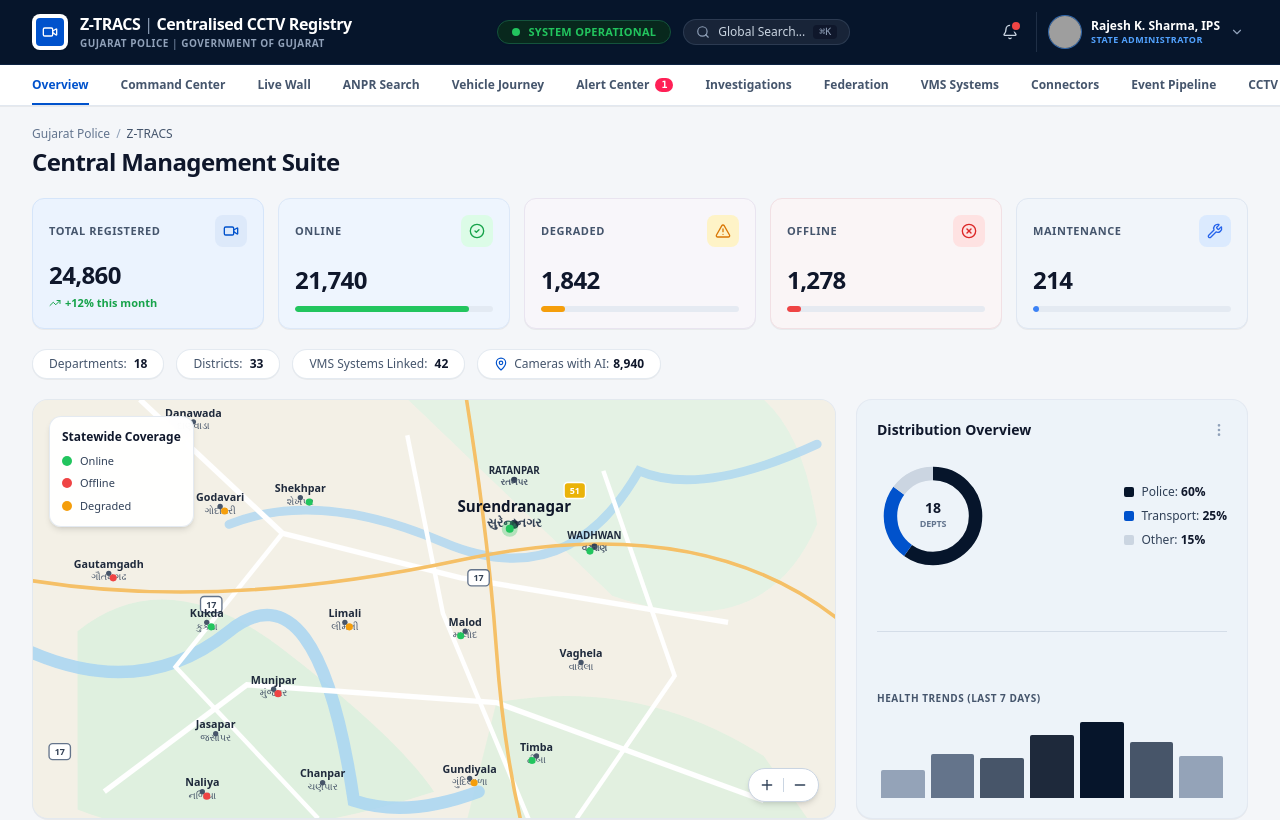
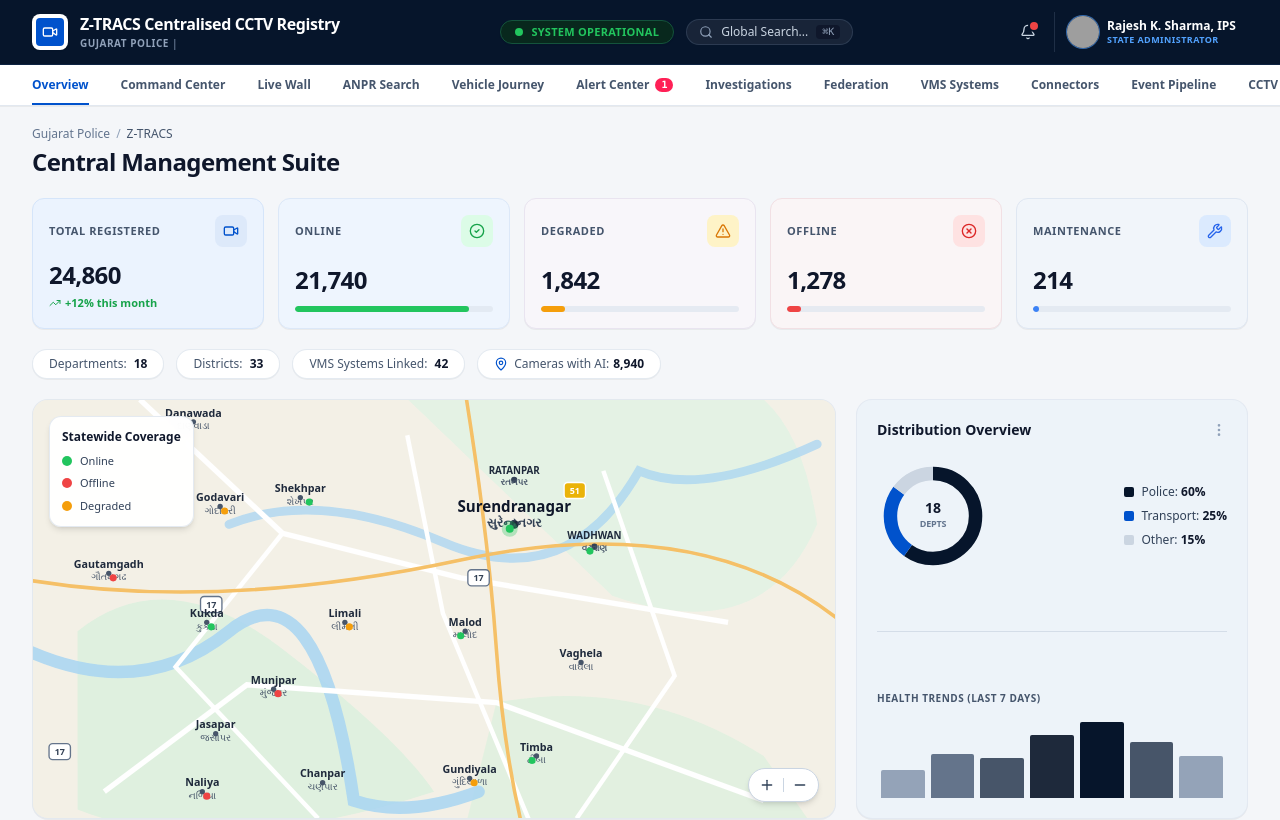
Before and after one commit to tusharzeexai-stack/Z-T, a React (Vite) app: page / in a window 1280 px wide. Shown: the top 820 px of the page. Built offline with nearby package versions, Linux system fonts and the light colour scheme; grey boxes are pictures that could not be loaded.

Commit message:
style: 100% responsiveness across mobile, tablet, desktop, and ultrawide viewports

```diff
--- a/src/App.tsx
+++ b/src/App.tsx
@@ -259,6 +259,7 @@ function MainApp() {
         onOpenSearch={() => setIsSearchModalOpen(true)}
         searchQuery={searchQuery}
         onSearchChange={setSearchQuery}
+        activeTab={activeTab}
         onNavigateTab={setActiveTab}
       />
 
--- a/src/components/Header.tsx
+++ b/src/components/Header.tsx
@@ -1,11 +1,12 @@
 import React, { useState } from 'react';
 import {
   Bell,
-  HelpCircle,
   CheckCircle2,
   Video,
   Search,
-  ChevronDown
+  ChevronDown,
+  Menu,
+  X
 } from 'lucide-react';
 import { Language, UserRole } from '../types';
 import { useRBAC, ROLE_PERMISSIONS_MAP } from '../context/RBACContext';
@@ -21,6 +22,7 @@ interface HeaderProps {
   onOpenSearch?: () => void;
   unreadAlertCount?: number;
   unreadAlertsCount?: number;
+  activeTab?: string;
   onNavigateTab?: (tab: string) => void;
 }
 
@@ -31,25 +33,59 @@ export const Header: React.FC<HeaderProps> = ({
   onOpenSearch,
   unreadAlertCount = 3,
   unreadAlertsCount = 3,
+  activeTab = 'overview',
   onNavigateTab = (_tab: string) => {},
 }) => {
   const effectiveAlertCount = unreadAlertCount || unreadAlertsCount;
   const handleNotifyClick = onToggleNotifications || onOpenNotifications || (() => {});
   const { currentUser, currentRole, switchRole } = useRBAC();
   const [isRoleDropdownOpen, setIsRoleDropdownOpen] = useState(false);
+  const [isMobileMenuOpen, setIsMobileMenuOpen] = useState(false);
+
+  const mobileNavItems = [
+    { id: 'overview', label: 'Overview' },
+    { id: 'command-center', label: 'Command Center' },
+    { id: 'live-view', label: 'Live Wall' },
+    { id: 'anpr-search', label: 'ANPR Search' },
+    { id: 'vehicle-journey', label: 'Vehicle Journey' },
+    { id: 'alerts', label: 'Alert Center' },
+    { id: 'investigations', label: 'Investigations' },
+    { id: 'federation-overview', label: 'Federation Mesh' },
+    { id: 'vms-management', label: 'VMS Platforms' },
+    { id: 'connectors', label: 'Connectors' },
+    { id: 'event-flow', label: 'Event Pipeline' },
+    { id: 'gis', label: 'CCTV GIS' },
+    { id: 'registry', label: 'Camera Registry' },
+    { id: 'onboarding', label: 'Onboarding' },
+    { id: 'health', label: 'Health Monitoring' },
+    { id: 'departments', label: 'Departments' },
+    { id: 'districts', label: 'Districts' },
+    { id: 'gap-analysis', label: 'Gap Analysis' },
+    { id: 'reports', label: 'Reports' },
+    { id: 'administration', label: 'Administration' },
+    { id: 'audit', label: 'Audit' },
+  ];
 
   return (
     <header className="w-full bg-[#06152B] text-white border-b border-[#0D2342] select-none sticky top-0 z-40">
-      <div className="w-full px-4 sm:px-6 lg:px-8 py-3">
-        <div className="flex items-center justify-between gap-4">
+      <div className="w-full px-3 sm:px-6 lg:px-8 py-2.5 sm:py-3">
+        <div className="flex items-center justify-between gap-2 sm:gap-4">
 
-          {/* Left: Emblem & Title */}
+          {/* Left: Mobile Menu Toggle & Logo */}
+          <div className="flex items-center space-x-2 sm:space-x-3">
+            <button
+              onClick={() => setIsMobileMenuOpen(p => !p)}
+              className="lg:hidden p-1.5 rounded-lg bg-slate-800 text-slate-300 hover:text-white transition"
+              title="Toggle Mobile Navigation"
+            >
+              {isMobileMenuOpen ? <X className="w-5 h-5" /> : <Menu className="w-5 h-5" />}
+            </button>
+
             <div
-            className="flex items-center space-x-3 cursor-pointer group shrink-0"
+              className="flex items-center space-x-2.5 sm:space-x-3 cursor-pointer group shrink-0"
               onClick={() => onNavigateTab('overview')}
             >
-            {/* White Logo Square with Blue Icon */}
-            <div className="w-9 h-9 rounded-lg bg-white p-1 flex items-center justify-center shadow-xs group-hover:scale-105 transition shrink-0">
+              <div className="w-8 h-8 sm:w-9 sm:h-9 rounded-lg bg-white p-1 flex items-center justify-center shadow-xs group-hover:scale-105 transition shrink-0">
                 <div className="w-full h-full rounded bg-[#0052CC] flex items-center justify-center text-white font-black text-xs">
                   <Video className="w-4 h-4 text-white" />
                 </div>
@@ -57,13 +93,14 @@ export const Header: React.FC<HeaderProps> = ({
 
               <div>
                 <div className="flex items-center space-x-1.5">
-                <h1 className="text-sm sm:text-base font-bold text-white tracking-tight leading-tight">
-                  Z-TRACS <span className="font-light text-slate-400">|</span> Centralised CCTV Registry
+                  <h1 className="text-xs sm:text-base font-bold text-white tracking-tight leading-tight">
+                    Z-TRACS <span className="font-light text-slate-400 hidden xs:inline">|</span> <span className="hidden sm:inline">Centralised CCTV Registry</span>
                   </h1>
                 </div>
-              <p className="text-[10px] text-slate-400 font-semibold tracking-wider uppercase mt-0.5">
-                GUJARAT POLICE <span className="text-slate-500">|</span> GOVERNMENT OF GUJARAT
+                <p className="text-[9px] sm:text-[10px] text-slate-400 font-semibold tracking-wider uppercase mt-0.5">
+                  GUJARAT POLICE <span className="text-slate-500">|</span> <span className="hidden xs:inline">GOVERNMENT OF GUJARAT</span>
                 </p>
+              </div>
             </div>
           </div>
 
@@ -89,7 +126,7 @@ export const Header: React.FC<HeaderProps> = ({
           </div>
 
           {/* Right: Controls & User Profile Dropdown */}
-          <div className="flex items-center space-x-2 sm:space-x-3">
+          <div className="flex items-center space-x-1.5 sm:space-x-3">
 
             {/* Mobile Search Icon */}
             <button
@@ -113,15 +150,15 @@ export const Header: React.FC<HeaderProps> = ({
             </button>
 
             {/* User Profile Badge with Role Switcher */}
-            <div className="relative pl-2 border-l border-slate-700/60">
+            <div className="relative pl-1.5 sm:pl-2 border-l border-slate-700/60">
               <button
                 onClick={() => setIsRoleDropdownOpen(p => !p)}
-                className="flex items-center space-x-2.5 p-1 rounded-lg hover:bg-slate-800/60 transition cursor-pointer"
+                className="flex items-center space-x-2 p-1 rounded-lg hover:bg-slate-800/60 transition cursor-pointer"
               >
                 <img
                   src={currentUser.avatar}
                   alt={currentUser.name}
-                  className="w-8 h-8 rounded-full object-cover ring-1 ring-blue-400/60"
+                  className="w-7 h-7 sm:w-8 sm:h-8 rounded-full object-cover ring-1 ring-blue-400/60"
                 />
                 <div className="hidden lg:block text-left">
                   <div className="text-xs font-bold text-white leading-tight">
@@ -131,16 +168,16 @@ export const Header: React.FC<HeaderProps> = ({
                     {ROLE_PERMISSIONS_MAP[currentRole]?.label || currentRole}
                   </div>
                 </div>
-                <ChevronDown className="w-3.5 h-3.5 text-slate-400" />
+                <ChevronDown className="w-3.5 h-3.5 text-slate-400 hidden xs:block" />
               </button>
 
               {/* Role Switcher Menu */}
               {isRoleDropdownOpen && (
-                <div className="absolute right-0 top-12 z-50 bg-white rounded-xl shadow-2xl border border-slate-200 p-2 w-64 text-xs text-slate-800 animate-in fade-in">
+                <div className="absolute right-0 top-12 z-50 bg-white rounded-xl shadow-2xl border border-slate-200 p-2 w-60 sm:w-64 text-xs text-slate-800 animate-in fade-in">
                   <div className="px-3 py-1.5 border-b border-slate-100 font-bold text-slate-500 uppercase tracking-wider text-[10px]">
                     Switch User Role (Demo RBAC)
                   </div>
-                  <div className="space-y-1 mt-1">
+                  <div className="space-y-1 mt-1 max-h-64 overflow-y-auto">
                     {(Object.keys(ROLE_PERMISSIONS_MAP) as UserRole[]).map(rKey => {
                       const roleItem = ROLE_PERMISSIONS_MAP[rKey];
                       const isCurrent = currentRole === rKey;
@@ -174,6 +211,34 @@ export const Header: React.FC<HeaderProps> = ({
           </div>
 
         </div>
+
+        {/* Mobile Navigation Drawer */}
+        {isMobileMenuOpen && (
+          <div className="lg:hidden mt-3 pt-3 border-t border-slate-800 animate-in slide-in-from-top duration-200">
+            <div className="grid grid-cols-2 sm:grid-cols-3 gap-1.5 pb-2">
+              {mobileNavItems.map(item => {
+                const isActive = activeTab === item.id;
+                return (
+                  <button
+                    key={item.id}
+                    onClick={() => {
+                      onNavigateTab(item.id);
+                      setIsMobileMenuOpen(false);
+                    }}
+                    className={`px-2.5 py-2 text-xs font-semibold rounded-lg text-left transition ${
+                      isActive
+                        ? 'bg-[#0052CC] text-white font-bold'
+                        : 'bg-slate-800/80 text-slate-300 hover:bg-slate-800 hover:text-white'
+                    }`}
+                  >
+                    {item.label}
+                  </button>
+                );
+              })}
+            </div>
+          </div>
+        )}
+
       </div>
     </header>
   );
--- a/src/index.css
+++ b/src/index.css
@@ -19,7 +19,12 @@
     --gov-text-muted: #64748b;
   }
 
-  body {
+  html, body {
+    overflow-x: hidden;
+    width: 100%;
+    max-width: 100vw;
+    margin: 0;
+    padding: 0;
     background-color: #f4f6f9;
     color: #0f172a;
     font-family: -apple-system, BlinkMacSystemFont, "Segoe UI", Roboto, "Helvetica Neue", Arial, sans-serif;
@@ -71,7 +76,7 @@
   color: #d97706;
 }
 
-/* Scrollbar polish */
+/* Scrollbar polish & Mobile Touch Polish */
 ::-webkit-scrollbar {
   width: 6px;
   height: 6px;
@@ -89,3 +94,23 @@
 ::-webkit-scrollbar-thumb:hover {
   background: #0072ce;
 }
+
+.no-scrollbar::-webkit-scrollbar {
+  display: none;
+}
+
+.no-scrollbar {
+  -ms-overflow-style: none;
+  scrollbar-width: none;
+}
+
+/* Mobile Responsiveness Polish */
+@media (max-width: 640px) {
+  .leaflet-container {
+    height: 350px !important;
+  }
+  .leaflet-control-container {
+    transform: scale(0.85);
+    transform-origin: top left;
+  }
+}
```
Lines whose indentation alone changed are shown as unchanged.
